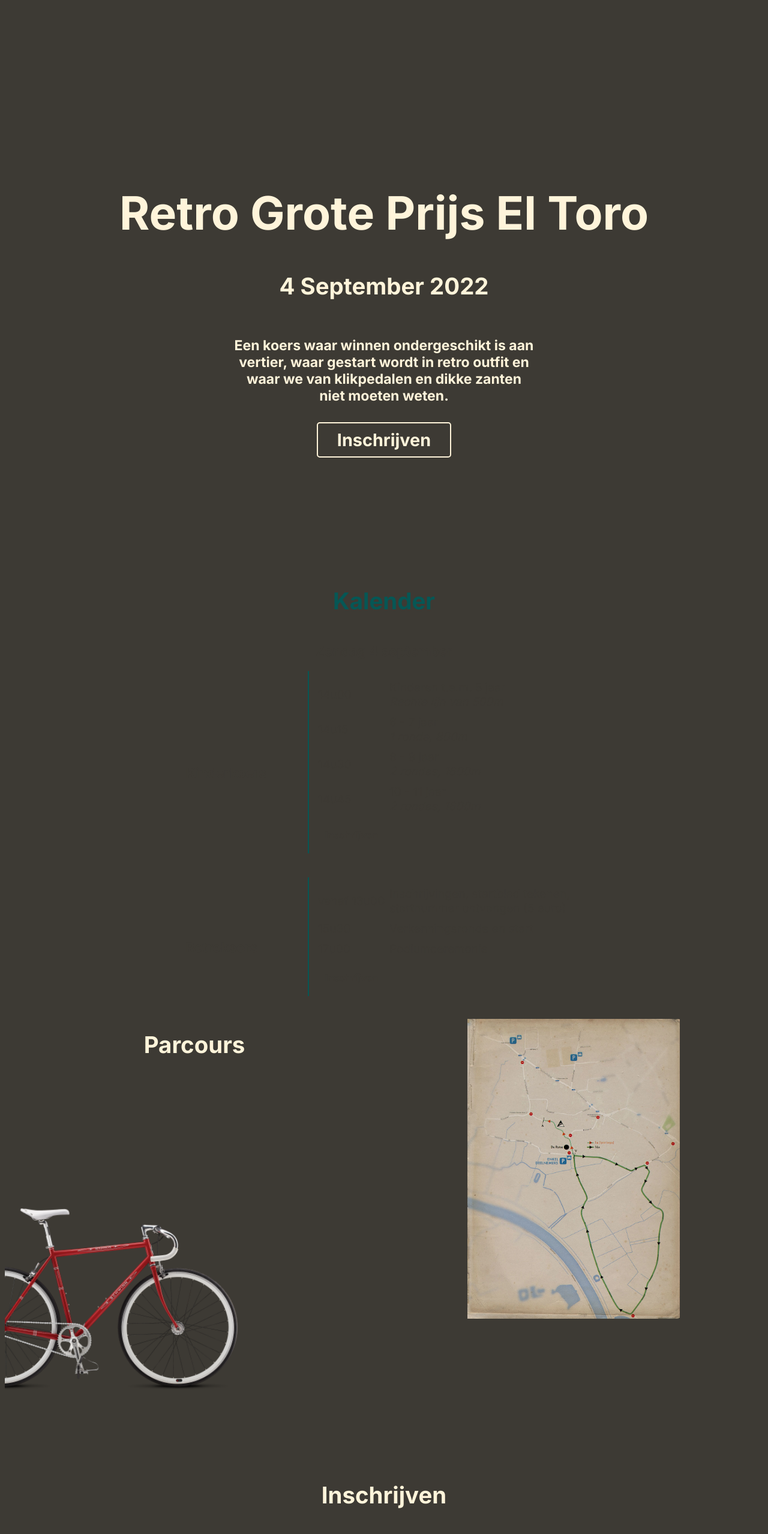
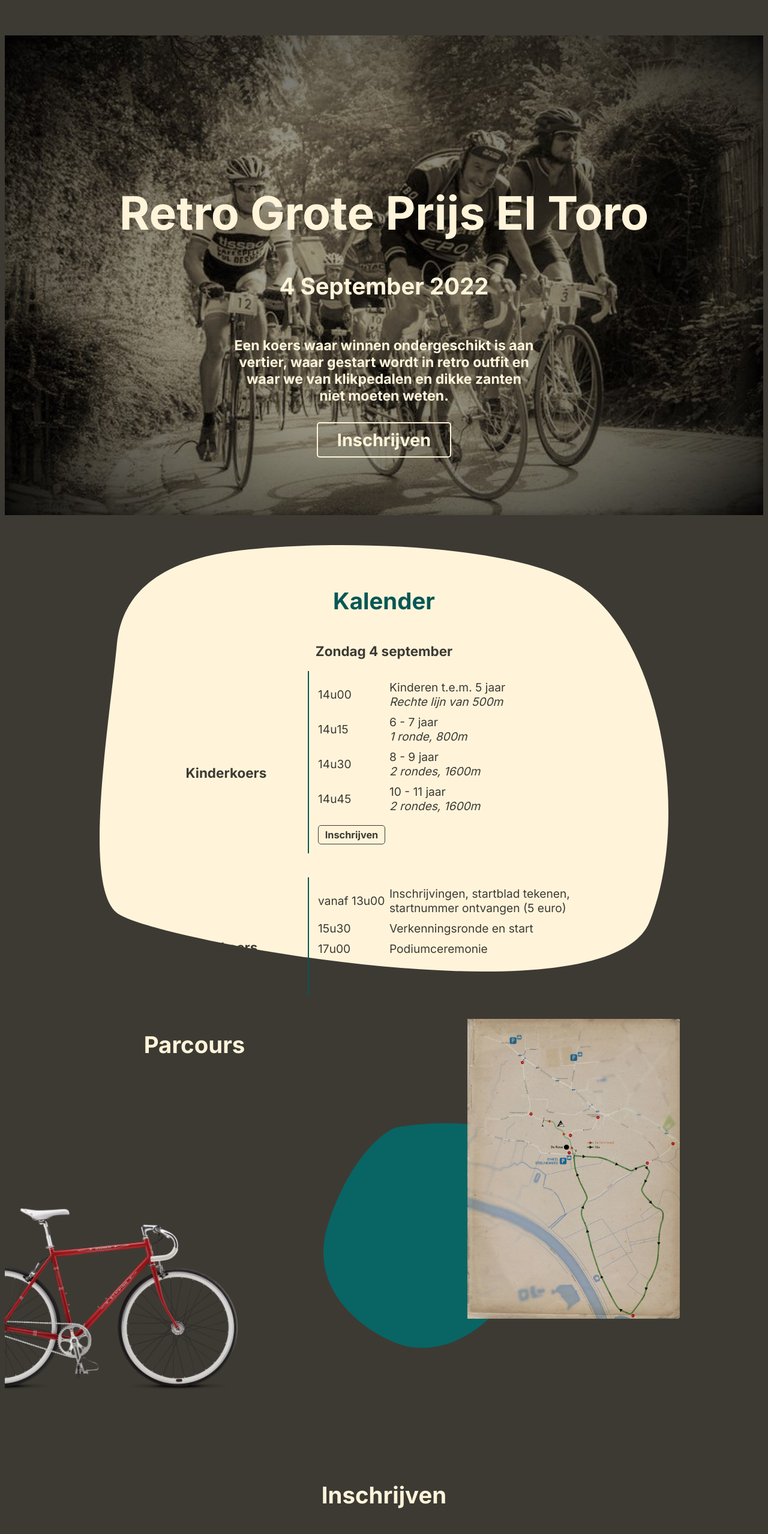
Before and after one commit to TijsM/el-toro-next, a Next.js app: page / in a window 1280 px wide. Shown: the top 2558 px of the page at 60% size. Built offline with nearby package versions, Linux system fonts and the light colour scheme.

Commit message:
fix: local images

```diff
--- a/src/app/globals.css
+++ b/src/app/globals.css
@@ -61,7 +61,7 @@ a {
 
 header {
   height: 100vh;
-  /* background-image: url("./assets/retroBG.jpg"); */
+  background-image: url("/retroBG.jpg");
   background-size: cover;
   background-position: center;
   text-align: center;
@@ -97,7 +97,7 @@ header a {
   width: 75%;
   height: 700px;
   max-width: 1000px;
-  /* background-image: url("./assets/calendarVector.svg"); */
+  background-image: url("/calendarVector.svg");
   background-size: 100%;
   background-repeat: no-repeat;
   background-position-x: center;
@@ -172,7 +172,7 @@ header a {
   -ms-grid-columns: 50% 50%;
   grid-template-columns: 50% 50%;
   grid-auto-flow: row;
-  /* background-image: url("./assets/parcoursVector.svg"); */
+  background-image: url("/parcoursVector.svg");
   background-repeat: no-repeat;
   background-size: 30%;
   background-position: 60% 50%;
@@ -235,7 +235,7 @@ header a {
 #inschrijvingen #inschrijvingKoers {
   height: 800px;
   width: 800px;
-  /* background-image: url("./assets/inschrijvingVector.svg"); */
+  background-image: url("/inschrijvingVector.svg");
   background-size: 90%;
   background-repeat: no-repeat;
   background-position: center;
```
